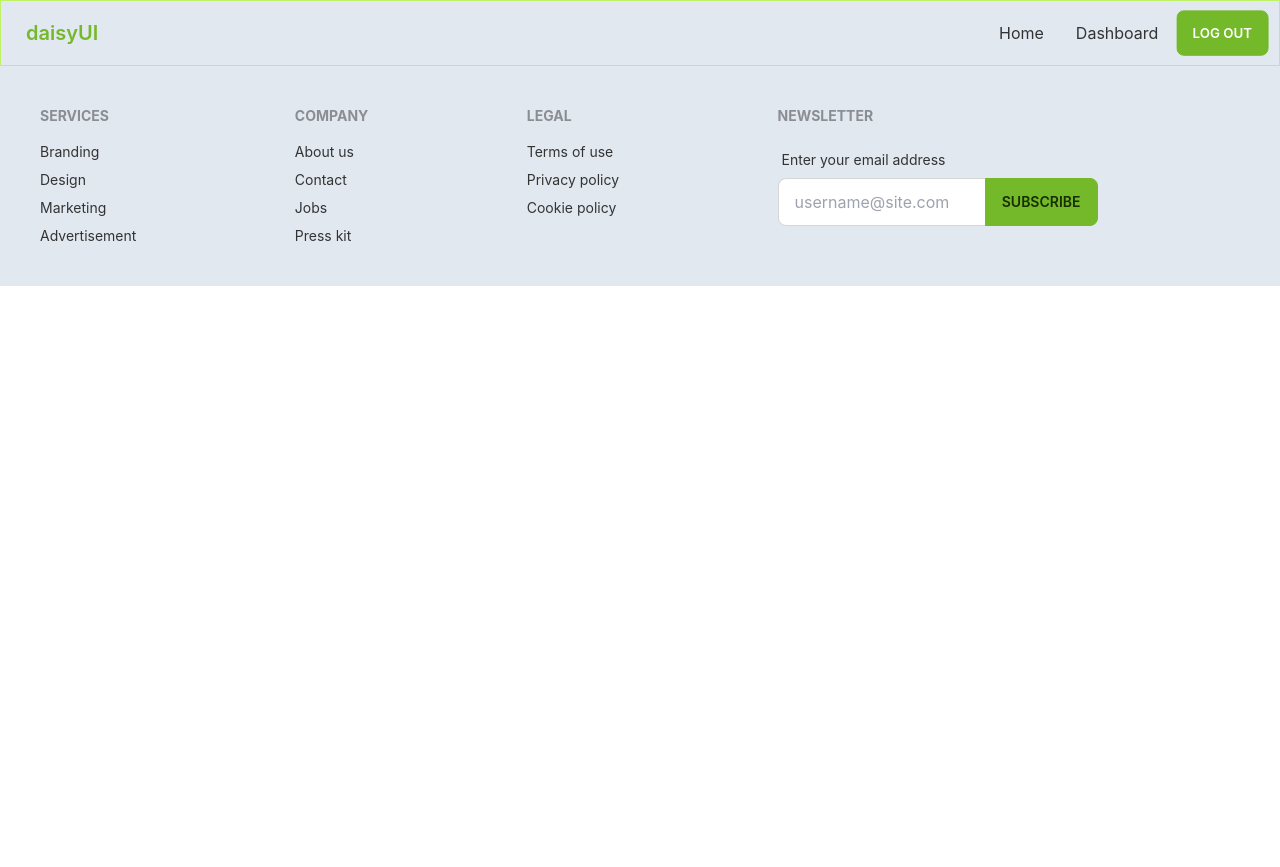
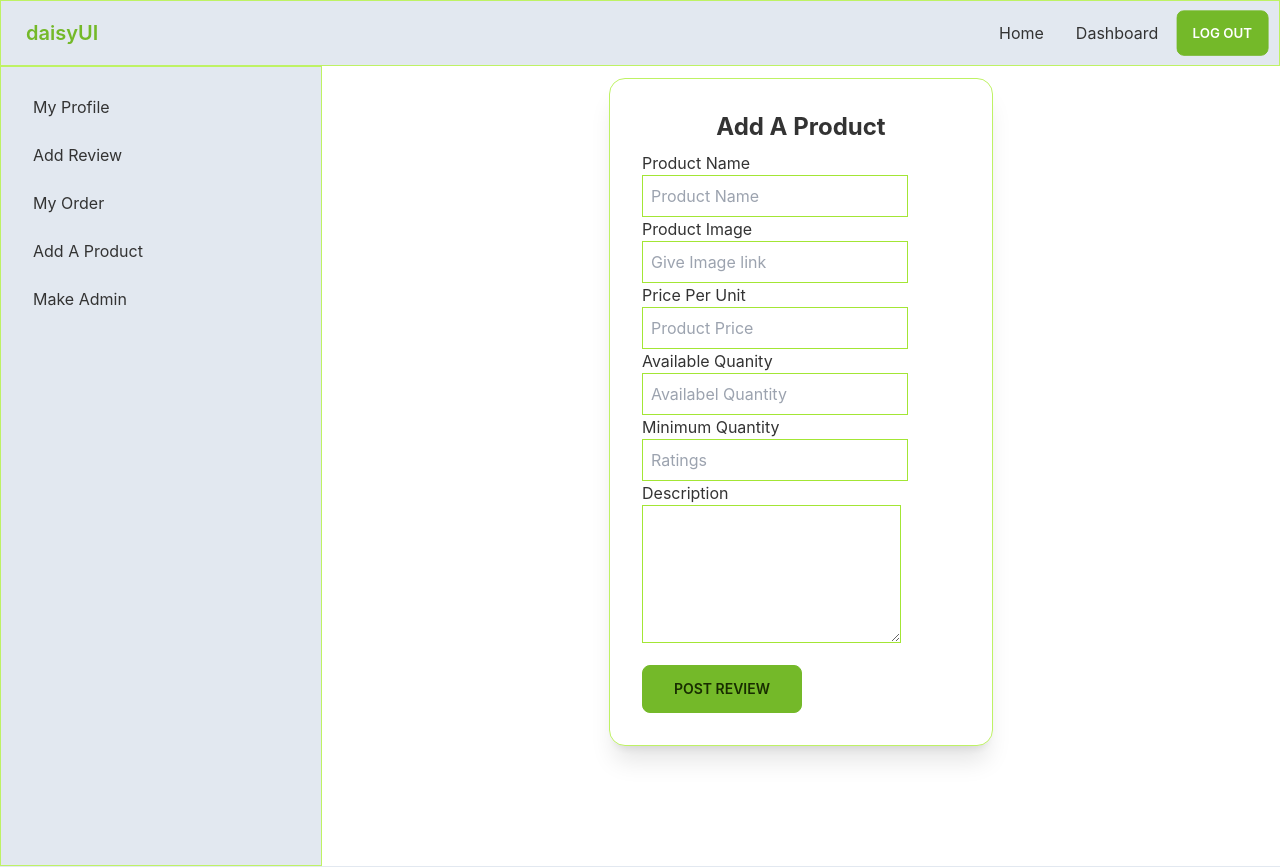
Before and after one commit to HameemH/Toolticarp-assign12, a React (Create React App) app: page /dashboard/addProduct in a window 1280 px wide. Shown: the top 867 px of the page. Before the commit the page ends 800 px from the top, so only its background shows below. Built offline with nearby package versions, Linux system fonts and the light colour scheme; no server answers; sample sign-in values are in the browser's storage.

Commit message:
adding products and reversing products to show latest added product

```diff
--- a/src/App.js
+++ b/src/App.js
@@ -13,6 +13,8 @@ import Dashboard from './Pages/Dashboard/Dashboard';
 import Myorders from './Pages/Dashboard/Myorders';
 import MyProfile from './Pages/Dashboard/MyProfile';
 import AddReview from './Pages/Dashboard/AddReview';
+import AddProduct from './Pages/Dashboard/AddProduct';
+import MakeAdmin from './Pages/Dashboard/MakeAdmin';
 
 function App() {
   return (
@@ -28,6 +30,9 @@ function App() {
        <Route path ='/dashboard' element={<RequireAuth><Dashboard></Dashboard></RequireAuth>}>
        <Route index element={<MyProfile></MyProfile>}></Route>
        <Route path='review' element={<AddReview></AddReview>}></Route>
+       <Route path='myorders' element={<Myorders></Myorders>}></Route>
+       <Route path='addProduct' element={<AddProduct></AddProduct>}></Route>
+       <Route path='admin' element={<MakeAdmin></MakeAdmin>}></Route>
        </Route>
      </Routes>
      <Footer></Footer>
--- a/src/Pages/Authorization/Login.js
+++ b/src/Pages/Authorization/Login.js
@@ -25,7 +25,7 @@ const Login = () => {
     if(user){
         const currentUser ={userName: user?.displayName, userEmail:user?.email}
         const email = user?.email;
-        fetch(`http://localhost:5000/users/${email}`, {
+        fetch(`https://peaceful-stream-38691.herokuapp.com/users/${email}`, {
             method:'PUT',
             headers: {
                 'content-type': 'application/json'
--- /dev/null
+++ b/src/Pages/Dashboard/AddProduct.js
@@ -0,0 +1,58 @@
+import React from 'react';
+
+const AddProduct = () => {
+    const handleItem = e =>{
+        e.preventDefault();
+        const product = {
+            name: e.target.name.value,
+            price:e.target.price.value,
+            img: e.target.image.value,
+            availQuantity: e.target.availquantity.value,
+            minQuantity:e.target.minQuantity.value,
+            description: e.target.description.value
+        }
+        fetch('http://localhost:5000/products', {
+            method: 'POST',
+            headers: {
+                'content-type': 'application/json'
+            },
+            body: JSON.stringify(product)
+        })
+        .then(res => res.json())
+        .then(data =>{
+            console.log('success', data);
+            alert('Product Added');
+            e.target.reset();
+         })
+
+        console.log(product);
+    }
+    return (
+        <div>
+            <div class="card border border-lime-300 mx-auto mt-3 lg:w-96 bg-base-100 shadow-xl">
+                        <div class="card-body">
+          <h1 className='text-2xl text-center font-bold'>Add A Product</h1>
+          <form onSubmit={handleItem} >
+                            <p>Product Name</p>
+                            <input type="text" name="name" placeholder='Product Name' required    id="" className='p-2 border border-lime-400  ' />
+                            <p>Product Image</p>
+                            <input type="text" name="image" placeholder='Give Image link' required    id="" className='p-2 border border-lime-400  '  />
+                            <p>Price Per Unit</p>
+                            <input type="Number" name="price" placeholder='Product Price' required id="" className='p-2 border border-lime-400  '  />
+                            <p>Available Quanity</p>
+                            <input type="Number" name="availquantity" placeholder='Availabel Quantity' required id="" className='p-2 border border-lime-400  '  />
+                            <p>Minimum Quantity</p>
+                            <input type="Number" name="minQuantity" placeholder='Ratings' required id="" className='p-2 border border-lime-400  '  />
+                           <p>Description</p>
+                           <textarea name="description" className='p-2 border border-lime-400 ' required  id="" cols="22" rows="5"></textarea>
+
+                            <input type='submit' class="btn btn-primary w-40 mt-4" value='Post Review'/>
+
+                            </form>
+                            </div>
+                            </div>
+        </div>
+    );
+};
+
+export default AddProduct;
--- a/src/Pages/Dashboard/AddReview.js
+++ b/src/Pages/Dashboard/AddReview.js
@@ -9,7 +9,7 @@ const AddReview = () => {
     const email = user?.email
     useEffect(
         () => {
-            fetch(`http://localhost:5000/users/${email}`)
+            fetch(`https://peaceful-stream-38691.herokuapp.com/users/${email}`)
                 .then(res => res.json())
                 .then(data => {
 
@@ -20,9 +20,9 @@ const AddReview = () => {
 
 const handleReview = e =>{
    e.preventDefault();
-   const review= {name: userInfo?.userName, email: user?.email , review: e.target.review.value};
+   const review= {name: userInfo?.userName, email: user?.email , review: e.target.review.value, ratings: e.target.ratings.value};
    console.log(review);
-   fetch('http://localhost:5000/reviews', {
+   fetch('https://peaceful-stream-38691.herokuapp.com/reviews', {
     method:'POST',
     headers: {
         'content-type': 'application/json'
@@ -46,8 +46,10 @@ const handleReview = e =>{
                             <input type="text" name="name" value={userInfo?.userName}    id="" className='p-2 border border-lime-400  ' />
                             <p>Your Email</p>
                             <input type="text" name="location" value={user?.email}   id="" className='p-2 border border-lime-400  '  />
+                            <p>Ratings Out Of Five</p>
+                            <input type="Number" name="ratings" placeholder='Ratings' required id="" className='p-2 border border-lime-400  '  />
                            <p>Your Review</p>
-                           <textarea name="review" className='p-2 border border-lime-400 '  id="" cols="22" rows="5"></textarea>
+                           <textarea name="review" className='p-2 border border-lime-400 ' required  id="" cols="22" rows="5"></textarea>
 
                             <input type='submit' class="btn btn-primary w-40 mt-4" value='Post Review'/>
 
--- a/src/Pages/Dashboard/Dashboard.js
+++ b/src/Pages/Dashboard/Dashboard.js
@@ -16,6 +16,9 @@ const Dashboard = () => {
 
       <li><Link to='/dashboard'>My Profile</Link></li>
       <li><Link to='/dashboard/review'>Add Review</Link></li>
+      <li><Link to='/dashboard/myorders'>My Order</Link></li>
+      <li><Link to='/dashboard/addProduct'>Add A Product</Link></li>
+      <li><Link to='/dashboard/admin'>Make Admin</Link></li>
     </ul>
 
   </div>
--- /dev/null
+++ b/src/Pages/Dashboard/MakeAdmin.js
@@ -0,0 +1,11 @@
+import React from 'react';
+
+const MakeAdmin = () => {
+    return (
+        <div>
+
+        </div>
+    );
+};
+
+export default MakeAdmin;
--- a/src/Pages/Dashboard/MyProfile.js
+++ b/src/Pages/Dashboard/MyProfile.js
@@ -9,7 +9,7 @@ const MyProfile = () => {
     const email = user.email
     useEffect(
         () => {
-            fetch(`http://localhost:5000/users/${email}`)
+            fetch(`https://peaceful-stream-38691.herokuapp.com/users/${email}`)
                 .then(res => res.json())
                 .then(data => {
 
@@ -28,7 +28,7 @@ const MyProfile = () => {
                                 userNumber: (e.target?.number?.value==="")? userInfo?.userNumber:e.target?.number?.value,
             }
 
-            fetch(`http://localhost:5000/users/${email}`, {
+            fetch(`https://peaceful-stream-38691.herokuapp.com/users/${email}`, {
                 method:'PUT',
                 headers: {
                     'content-type': 'application/json'
@@ -40,6 +40,7 @@ const MyProfile = () => {
                 console.log('', data);
                 alert('profile updated')
                 e.target.reset()
+                window.location.reload()
             })
         }
     return (
@@ -47,7 +48,7 @@ const MyProfile = () => {
             <div className='grid lg:grid-cols-2 grid-cols-1'>
                 <div class="card border border-lime-300 mx-auto mt-3 lg:w-96 bg-base-100 shadow-xl">
                     <figure class="px-10 pt-10">
-                        <img src={user?.photoURL} alt="Shoes" class="rounded-xl" />
+                        <img src={user?.photoURL} alt="Profile" class="rounded-xl" />
                     </figure>
                     <div class="card-body items-center text-center">
                         <h2 class="card-title">{userInfo?.userName}</h2>
--- a/src/Pages/Dashboard/Myorders.js
+++ b/src/Pages/Dashboard/Myorders.js
@@ -1,10 +1,53 @@
 import React from 'react';
+import Loading from './../Shared/Loading';
+import { useQuery } from 'react-query';
+import { useAuthState } from 'react-firebase-hooks/auth';
+import auth from './../../firebase.init';
 
 const Myorders = () => {
+    const [user]= useAuthState(auth)
+    const { data: Orders, isLoading } = useQuery(['orders'], () => fetch(`https://peaceful-stream-38691.herokuapp.com/orders?email=${user.email}`)
+        .then(res => res.json()))
+        if(isLoading){
+            return <Loading></Loading>
+        }
 
     return (
         <div>
+              <div class="overflow-x-auto">
+  <table class="table table-zebra w-full">
 
+    <thead>
+      <tr>
+        <th></th>
+        <th>Product</th>
+        <th>Quantity</th>
+        <th>Price</th>
+        <th>Pay status</th>
+        <th></th>
+      </tr>
+    </thead>
+    <tbody>
+
+      {
+                Orders?.map((order,index)=>   <tr>
+                <th className='text-primary'>{index+1}</th>
+                <td>{order?.product}</td>
+                <td>{order?.quantity}</td>
+                <td>{order?.price}</td>
+                <td><button className='btn btn-primary btn-xs'>PAY</button></td>
+                <td><button className='btn bg-red-700 btn-xs'>Cancel</button></td>
+              </tr>
+                )
+            }
+
+
+
+
+
+    </tbody>
+  </table>
+</div>
         </div>
     );
 };
--- a/src/Pages/Home/Produtcs.js
+++ b/src/Pages/Home/Produtcs.js
@@ -5,11 +5,12 @@ import Product from './Product';
 
 const Produtcs = () => {
 
-    const { data: Products, isLoading } = useQuery(['products'], () => fetch('http://localhost:5000/products')
+    const { data: Products, isLoading } = useQuery(['products'], () => fetch('https://peaceful-stream-38691.herokuapp.com/products')
         .then(res => res.json()))
         if(isLoading){
             return <Loading></Loading>
         }
+   const reverseProducts = [...Products].reverse()
 
     return (
         <div className='mt-10'>
@@ -20,7 +21,7 @@ const Produtcs = () => {
             </div>
             <div className='grid lg:grid-cols-3 grid-cols-1 gap-5 my-5 '>
                 {
-                    Products?.slice(0,6).map(product =><Product key={product._id} product={product}></Product>)
+                    reverseProducts?.slice(0,6).map(product =><Product key={product._id} product={product}></Product>)
                 }
             </div>
         </div>
--- a/src/Pages/RoutePages/Purchase.js
+++ b/src/Pages/RoutePages/Purchase.js
@@ -15,7 +15,7 @@ const Purchase = () => {
     console.log(typeof orderQuantity);
     useEffect(
         () => {
-            fetch(`http://localhost:5000/products/${id}`)
+            fetch(`https://peaceful-stream-38691.herokuapp.com/products/${id}`)
                 .then(res => res.json())
                 .then(data => {
                     setproduct(data)
@@ -63,7 +63,7 @@ const Purchase = () => {
         const price = e.target.price.value;
         const quantity = e.target.quantity.value;
         const order = {product, cutomerName, email, price, quantity}
-        fetch('http://localhost:5000/orders', {
+        fetch('https://peaceful-stream-38691.herokuapp.com/orders', {
             method: 'POST',
             headers: {
                 'content-type': 'application/json'
```
Also changed, not shown: firebase.json (added), 1 other file (tests, documents, lock files or other folders).
